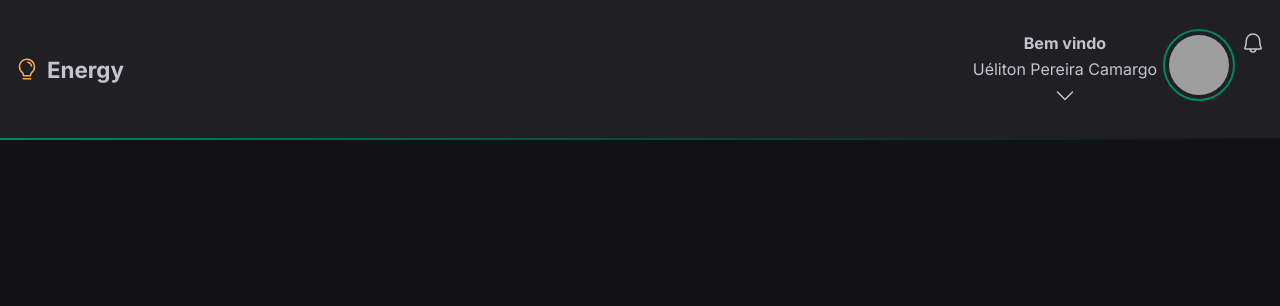
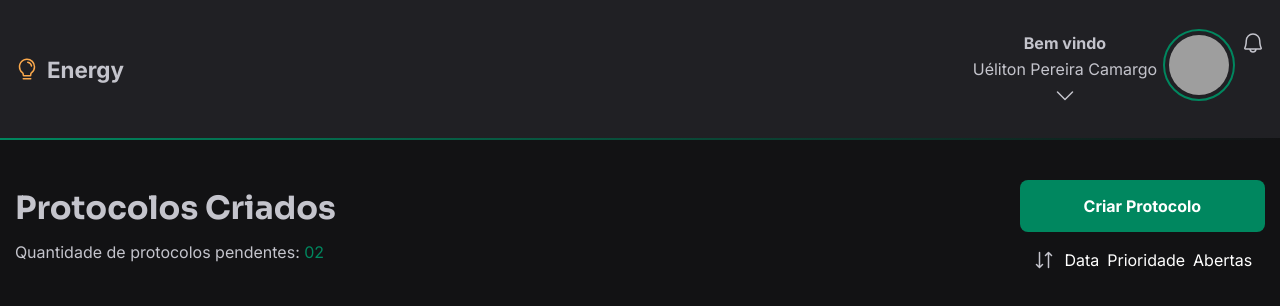
Before and after one commit to UelitonCamargo/Energy, a React (Vite) app: page /home in a window 1280 px wide. Shown: the top 306 px of the page. Built offline with nearby package versions, Linux system fonts and the light colour scheme; grey boxes are pictures that could not be loaded.

Commit message:
Component Protocol list header finalizado

```diff
--- /dev/null
+++ b/src/Components/ProtocolListHeader/index.tsx
@@ -0,0 +1,27 @@
+import { ArrowsDownUp } from "@phosphor-icons/react";
+import { ButtonCreateProtocol, CreateProtocolContainer, OrderProtocols, ProtocolHeaderContainer, ShowQuantityOfProtocolsContainer } from "./styles";
+
+export function ProtocolListHeader() {
+    return (
+        <ProtocolHeaderContainer>
+            <ShowQuantityOfProtocolsContainer>
+                <h1>Protocolos Criados</h1>
+                <p>Quantidade de protocolos pendentes: <span>02</span></p>
+            </ShowQuantityOfProtocolsContainer>
+
+            <CreateProtocolContainer>
+                <ButtonCreateProtocol href="#">
+                    Criar Protocolo
+                </ButtonCreateProtocol>
+                <OrderProtocols>
+                    <ArrowsDownUp />
+                    <ul>
+                        <li><a href="#">Data</a></li>
+                        <li><a href="#">Prioridade</a></li>
+                        <li><a href="#">Abertas</a></li>
+                    </ul>
+                </OrderProtocols>
+            </CreateProtocolContainer>
+        </ProtocolHeaderContainer>
+    )
+}
--- /dev/null
+++ b/src/Components/ProtocolListHeader/styles.ts
@@ -0,0 +1,69 @@
+import styled from 'styled-components'
+
+export const ProtocolHeaderContainer = styled.div`
+    display: flex;
+    align-items: flex-start;
+    justify-content: space-between;
+
+    @media(max-width: 768px) {
+        flex-direction: column;
+        align-items: center;
+        justify-content: center;
+        gap: 1rem;
+    }
+`
+
+export const ShowQuantityOfProtocolsContainer = styled.div`
+    line-height: 1.8;
+
+    p {
+        span {
+            color: ${props => props.theme['green-500']};
+        }
+    }
+`
+
+export const CreateProtocolContainer = styled.div`
+    display: flex;
+    flex-direction: column;
+    align-items: center;
+    gap: 1rem;
+`
+
+export const ButtonCreateProtocol = styled.a`
+    font-weight: bold;
+    color: ${props => props.theme.white};
+    background-color: ${props => props.theme['green-500']};
+    border-radius: 8px;
+    padding: 1rem 4rem;
+    transition: background-color .2s;
+
+    &:hover {
+        background-color: ${props => props.theme['green-700']};
+    }
+`
+
+export const OrderProtocols = styled.nav`
+    display: flex;
+    align-items: center;
+    gap: 0.5rem;
+
+    ul {
+        display: flex;
+        gap: 0.5rem;
+
+        li, a {
+            color: ${props => props.theme.white};
+            transition: filter .2s;
+
+            &:hover {
+                filter: brightness(0.8);
+            }
+        }
+    }
+
+    svg {
+        width: 1.5rem;
+        height: 1.5rem;
+    }
+`
--- a/src/pages/Home/index.tsx
+++ b/src/pages/Home/index.tsx
@@ -1,9 +1,16 @@
 import { Header } from "../../Components/Header";
+import { ProtocolListHeader } from "../../Components/ProtocolListHeader";
+import { MainContainer, ScreenContainer } from "./styles";
 
 export function Home() {
     return (
         <>
             <Header />
+            <MainContainer>
+                <ScreenContainer>
+                   <ProtocolListHeader />
+                </ScreenContainer>
+            </MainContainer>
         </>
     )
 }
--- a/src/pages/Home/styles.ts
+++ b/src/pages/Home/styles.ts
@@ -0,0 +1,13 @@
+import styled from 'styled-components'
+
+export const MainContainer = styled.main`
+    display: flex;
+    min-height: 100vh;
+    padding: 2.5rem 0;
+`
+export const ScreenContainer = styled.div`
+    flex: 1;
+    max-width: 87.25rem;
+    padding: 0 0.93rem;
+    margin: 0 auto;
+`
```
